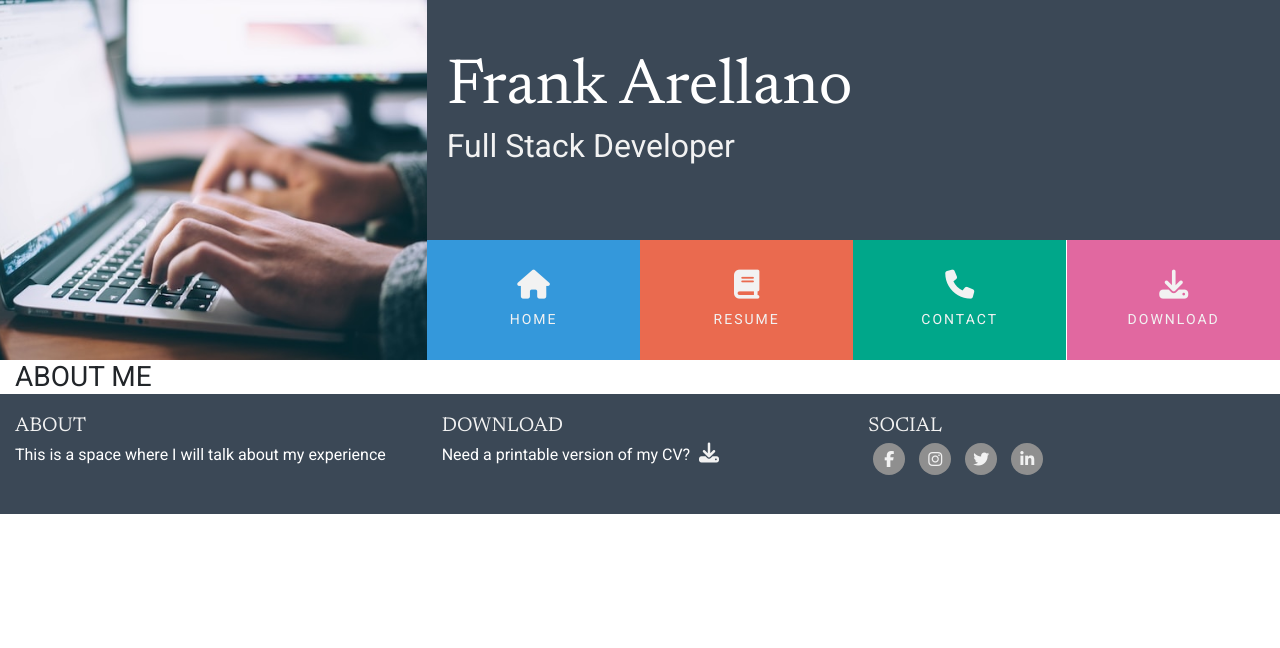
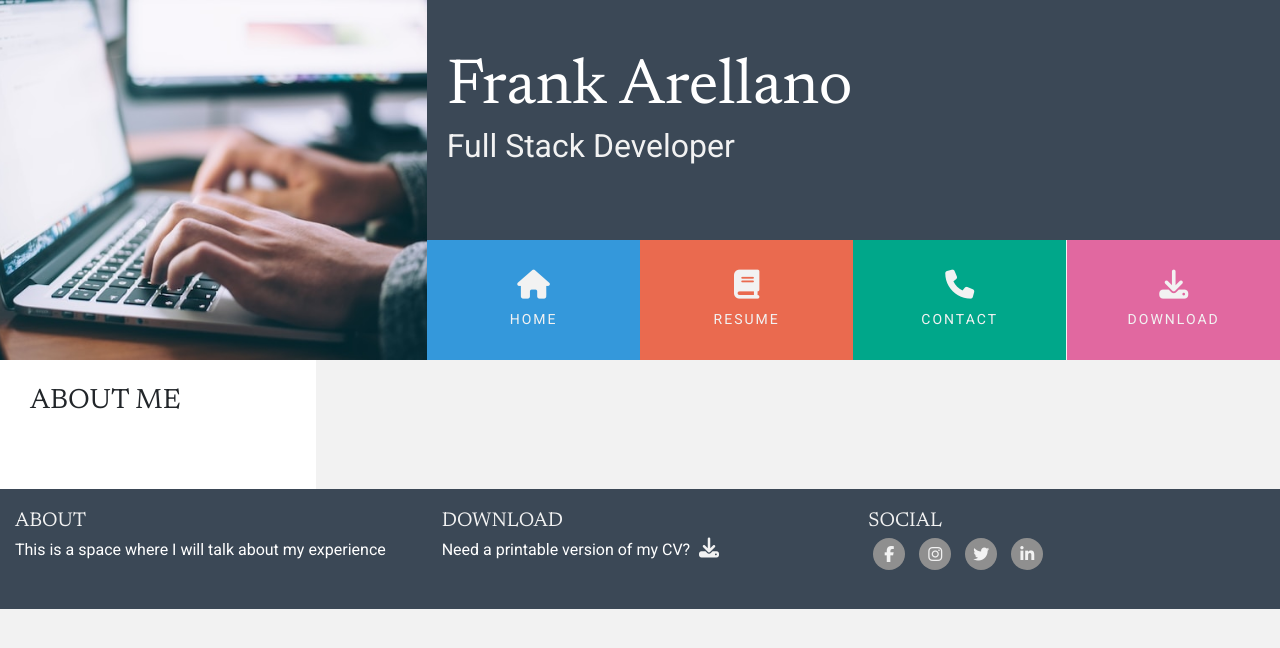
Before and after one commit to plexoio/CV, a plain HTML site: page index.html in a window 1280 px wide. Drawn offline with nearby package versions, Linux system fonts and the light colour scheme.

Commit message:
feat: work on about me section, reasons

```diff
--- a/assets/css/style.css
+++ b/assets/css/style.css
@@ -22,10 +22,15 @@
     background-color: #E168A0;
 }
 
+.bg-reasons {
+    background-color: #fff;
+}
+
 /*------------------------------------ General Settings*/
 
 body {
     font-family: 'Roboto', sans-serif;
+    background-color: #f2f2f2;
 }
 
 h1,
@@ -46,6 +51,20 @@ h6 {
     color: #f2f2f2;
 }
 
+.row-table {
+    display: table;
+}
+
+.section-column {
+    display: table-cell;
+    padding: 0 30px 30px;
+    float: none;
+}
+
+.section-heading {
+    font-family: 'Newsreader', serif;
+    margin: 25px auto 40px auto;
+}
 /*------------------------------------ Header & Nav*/
 header {
     margin: 0;
@@ -167,3 +186,5 @@ footer h5 {
     color: #3498DB;
     background-color: white;
 }
+
+/* Reasons section*/
```
